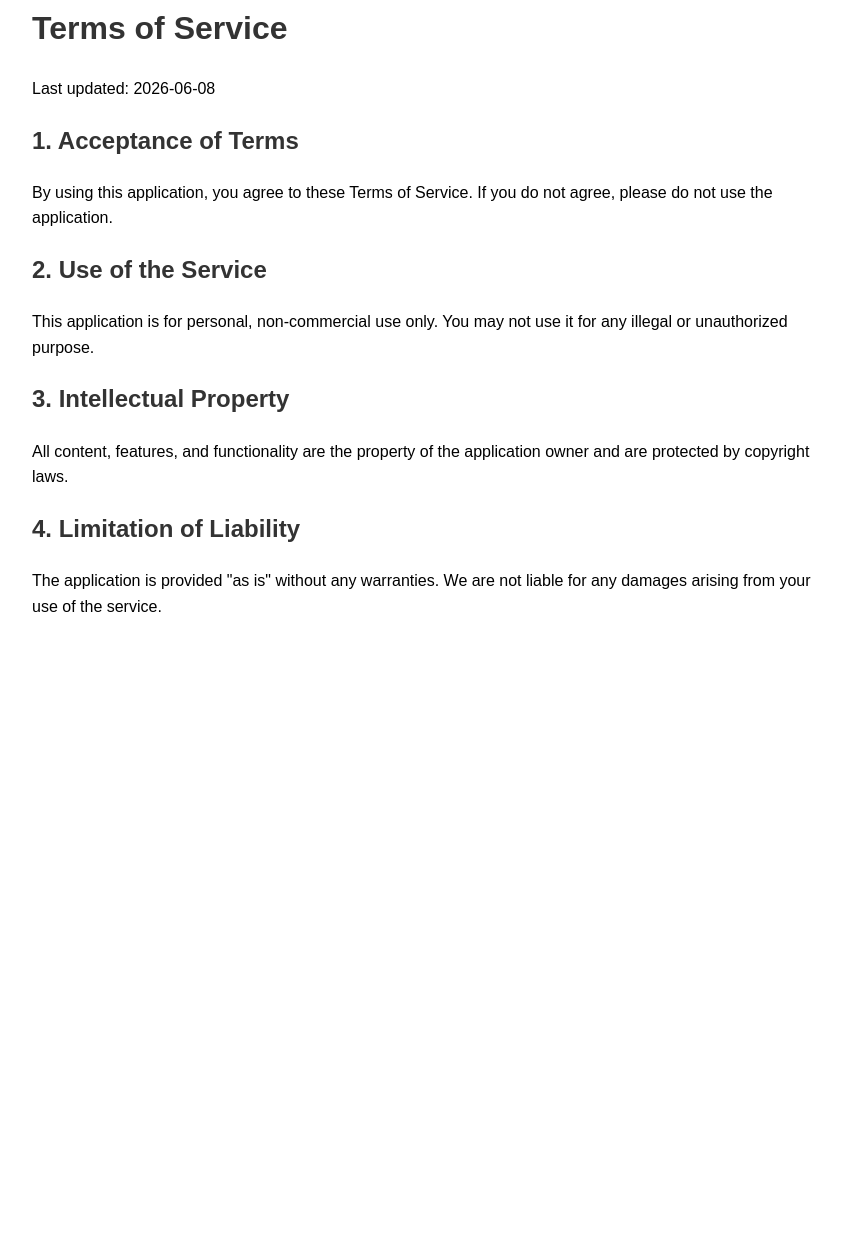
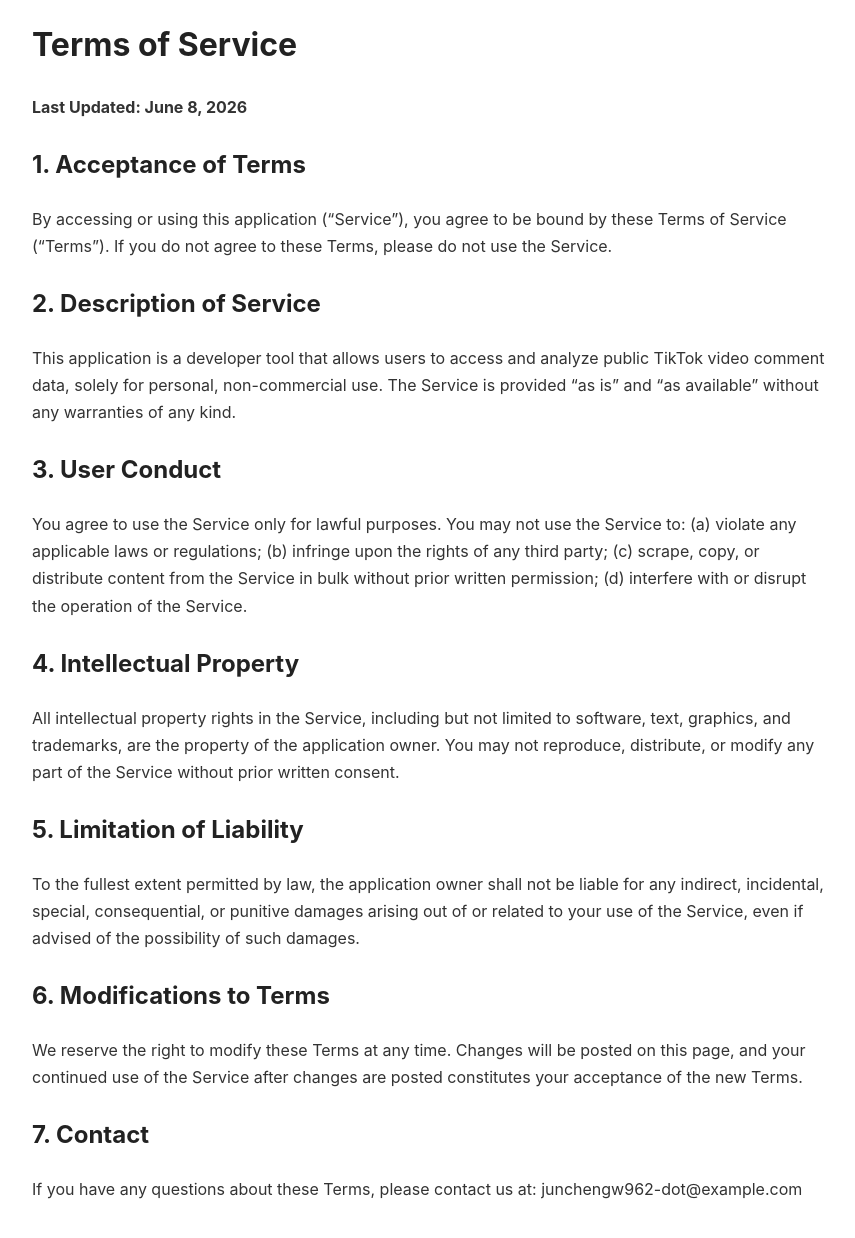
Before and after one commit to junchengw962-dot/liam, a plain HTML site: page terms.html in a window 1280 px wide. Shown: the part 38-1276 px from the top of the page, without its empty margins (208-1063 px from the left). Before the commit the page ends 800 px from the top, so only its background shows below. Drawn offline with Linux system fonts and the light colour scheme.

Commit message:
Update terms.html

```diff
--- a/terms.html
+++ b/terms.html
@@ -5,24 +5,34 @@
     <meta name="viewport" content="width=device-width, initial-scale=1.0">
     <title>Terms of Service</title>
     <style>
-        body { font-family: Arial, sans-serif; max-width: 800px; margin: 0 auto; padding: 20px; line-height: 1.6; }
-        h1, h2 { color: #333; }
+        body { font-family: -apple-system, BlinkMacSystemFont, "Segoe UI", Roboto, Arial, sans-serif; max-width: 800px; margin: 0 auto; padding: 2rem; line-height: 1.7; color: #333; background-color: #fff; }
+        h1, h2 { color: #222; margin-top: 1.5rem; }
+        p { margin: 1rem 0; }
     </style>
 </head>
 <body>
     <h1>Terms of Service</h1>
-    <p>Last updated: 2026-06-08</p>
+    <p><strong>Last Updated: June 8, 2026</strong></p>
 
     <h2>1. Acceptance of Terms</h2>
-    <p>By using this application, you agree to these Terms of Service. If you do not agree, please do not use the application.</p>
+    <p>By accessing or using this application (“Service”), you agree to be bound by these Terms of Service (“Terms”). If you do not agree to these Terms, please do not use the Service.</p>
 
-    <h2>2. Use of the Service</h2>
-    <p>This application is for personal, non-commercial use only. You may not use it for any illegal or unauthorized purpose.</p>
+    <h2>2. Description of Service</h2>
+    <p>This application is a developer tool that allows users to access and analyze public TikTok video comment data, solely for personal, non-commercial use. The Service is provided “as is” and “as available” without any warranties of any kind.</p>
 
-    <h2>3. Intellectual Property</h2>
-    <p>All content, features, and functionality are the property of the application owner and are protected by copyright laws.</p>
+    <h2>3. User Conduct</h2>
+    <p>You agree to use the Service only for lawful purposes. You may not use the Service to: (a) violate any applicable laws or regulations; (b) infringe upon the rights of any third party; (c) scrape, copy, or distribute content from the Service in bulk without prior written permission; (d) interfere with or disrupt the operation of the Service.</p>
 
-    <h2>4. Limitation of Liability</h2>
-    <p>The application is provided "as is" without any warranties. We are not liable for any damages arising from your use of the service.</p>
+    <h2>4. Intellectual Property</h2>
+    <p>All intellectual property rights in the Service, including but not limited to software, text, graphics, and trademarks, are the property of the application owner. You may not reproduce, distribute, or modify any part of the Service without prior written consent.</p>
+
+    <h2>5. Limitation of Liability</h2>
+    <p>To the fullest extent permitted by law, the application owner shall not be liable for any indirect, incidental, special, consequential, or punitive damages arising out of or related to your use of the Service, even if advised of the possibility of such damages.</p>
+
+    <h2>6. Modifications to Terms</h2>
+    <p>We reserve the right to modify these Terms at any time. Changes will be posted on this page, and your continued use of the Service after changes are posted constitutes your acceptance of the new Terms.</p>
+
+    <h2>7. Contact</h2>
+    <p>If you have any questions about these Terms, please contact us at: junchengw962-dot@example.com</p>
 </body>
 </html>
```
